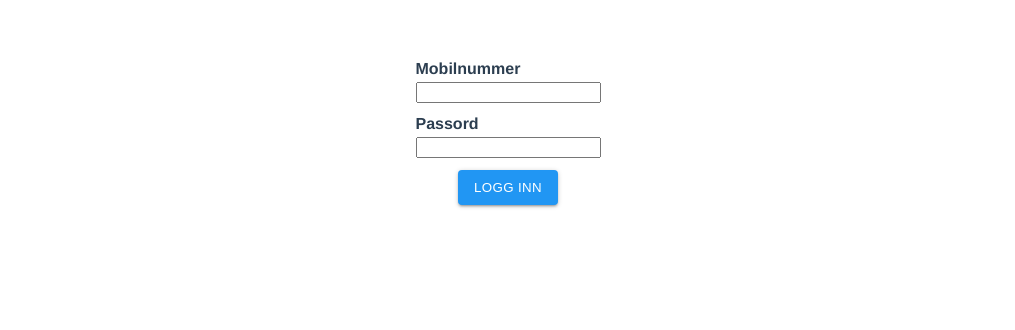
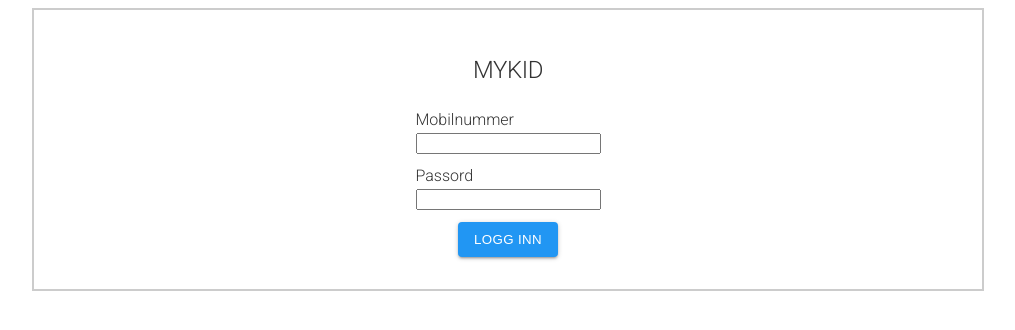
Before and after one commit to nicolabe/mykid-frontend, a Vue app: page / in a window 1280 px wide. Shown: the top 330 px of the page, without its empty margins (132-1147 px from the left). Built offline with nearby package versions, Linux system fonts and the light colour scheme.

Commit message:
node/express backend plus some styling

```diff
--- a/package.json
+++ b/package.json
@@ -9,6 +9,7 @@
   },
   "dependencies": {
     "axios": "^0.18.0",
+    "express": "^4.16.4",
     "vue": "^2.6.6"
   },
   "devDependencies": {
--- a/public/index.html
+++ b/public/index.html
@@ -5,6 +5,7 @@
     <meta http-equiv="X-UA-Compatible" content="IE=edge">
     <meta name="viewport" content="width=device-width,initial-scale=1.0">
     <link rel="icon" href="<%= BASE_URL %>favicon.ico">
+    <link rel="stylesheet" href="https://fonts.googleapis.com/css?family=Roboto:300,400,500">
     <title>mykid-frontend</title>
   </head>
   <body>
--- a/src/App.vue
+++ b/src/App.vue
@@ -1,5 +1,6 @@
 <template>
   <div id="app">
+    <h1>Mykid</h1>
     <Login/>
   </div>
 </template>
@@ -17,16 +18,28 @@
 
 <style lang="scss">
 #app {
-  font-family: 'Avenir', Helvetica, Arial, sans-serif;
   -webkit-font-smoothing: antialiased;
   -moz-osx-font-smoothing: grayscale;
   text-align: center;
-  color: #2c3e50;
-  margin-top: 60px;
+  border: 2px solid #ccc;
+  padding: 32px 0;
+  width: 75%;
+  margin: auto;
+
+  h1 {
+    text-transform: uppercase;
+    font-size: 24px;
+    color: #333;
+    font-weight: 300;
+    line-height: 1;
+    letter-spacing: -0.01562em;
+    padding-bottom: 12px;
+  }
 }
 
 body {
   background-color: #fff;
+  font-family: Roboto;
 }
 
 </style>
--- a/src/components/Login.vue
+++ b/src/components/Login.vue
@@ -1,5 +1,4 @@
 <template>
-  <div class="container">
   <form v-on:submit.prevent="onSubmit">
     <label>
       <span>Mobilnummer</span>
@@ -11,7 +10,6 @@
     </label>
     <button type="submit">Logg inn</button>
   </form>
-  </div>
 </template>
 
 <script>
@@ -27,7 +25,7 @@
   },
   methods: {
     onSubmit() {
-      axios.post("https://mykid.no/forside/forside/my_brukere_logginn", {
+      axios.post("/api/login", {
         mykid_username: "40469957",
         mykid_password: "hkbsb4"
       }).then(response => console.log(response))
@@ -38,9 +36,6 @@
 
 <!-- Add "scoped" attribute to limit CSS to this component only -->
 <style scoped lang="scss">
-  .container {
-
-  }
 
   form {
     display: flex;
@@ -54,9 +49,10 @@
       justify-content: flex-start;
       align-items: flex-start;
       padding-bottom: 12px;
+      color: #333;
 
       span {
-        font-weight: bold;
+        font-weight: 300;
         padding-bottom: 4px;
       }
     }
--- /dev/null
+++ b/vue.config.js
@@ -0,0 +1,5 @@
+module.exports = {
+  devServer: {
+    proxy: 'http://localhost:5000'
+  }
+}
```
Also changed, not shown: server.js (added, +12 -0 lines), 1 other file (tests, documents, lock files or other folders). Lines whose indentation alone changed are shown as unchanged.
